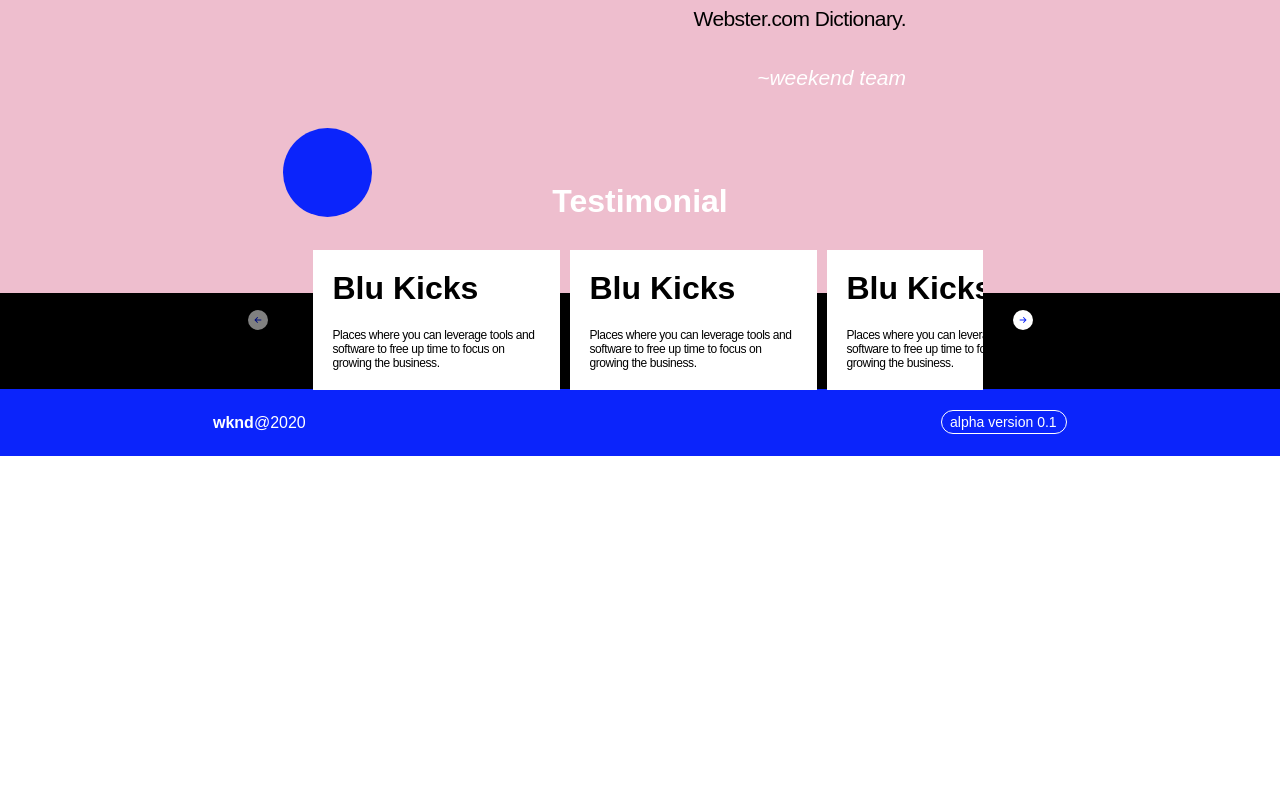
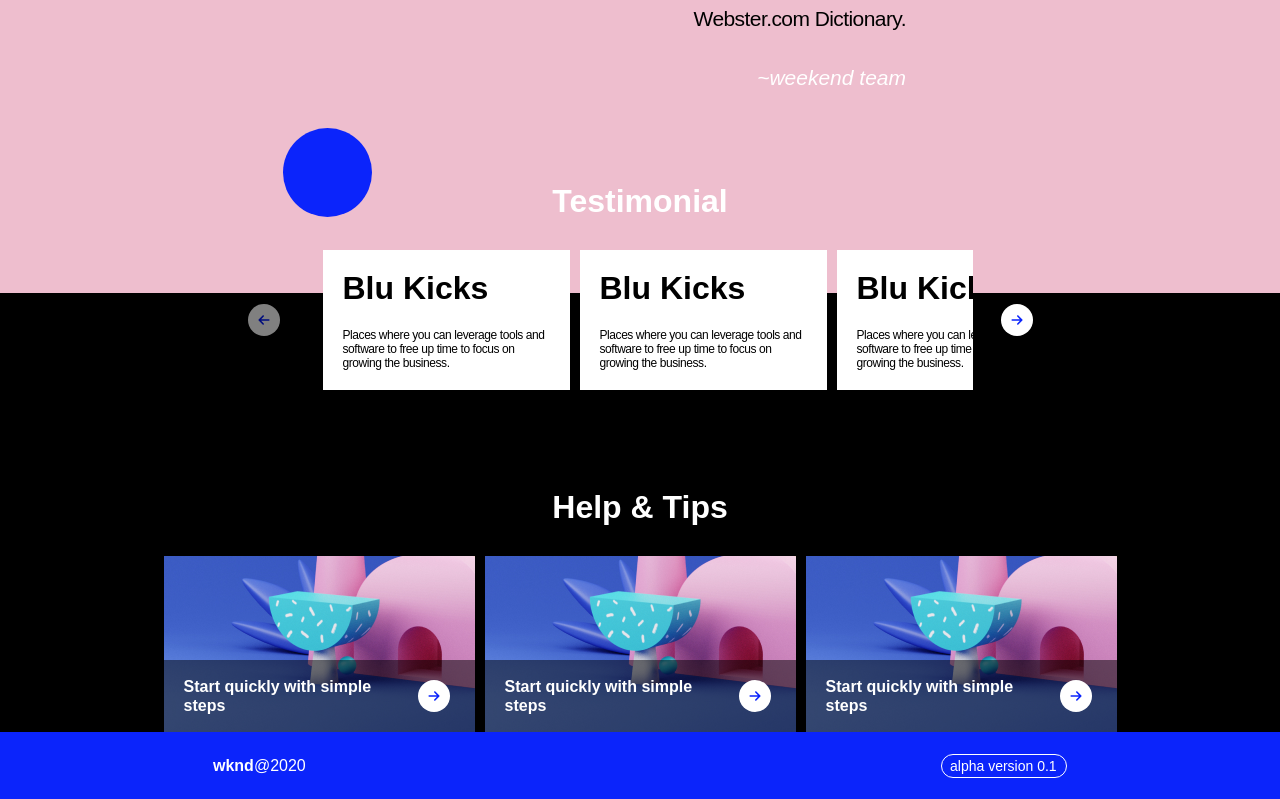
Before and after one commit to salunaalavi/weekend-inc, a React (Create React App) app: page / in a window 1280 px wide. Shown: the part 1046-1845 px from the top of the page. Before the commit the page ends 1502 px from the top, so only its background shows below. Built offline with nearby package versions, Linux system fonts and the light colour scheme.

Commit message:
Create help & tips component and some animation on it

```diff
--- a/src/App.js
+++ b/src/App.js
@@ -1,6 +1,7 @@
 import Hero from "./components/Hero";
 import Intro from "./components/Intro";
 import Testimonial from "./components/Testimonial";
+import HelpTips from "./components/HelpTips";
 import styles from './App.module.scss';
 
 function App() {
@@ -12,6 +13,7 @@ function App() {
             </div>
             <div className={` text-center text-white bg-black`}>
                 <Testimonial />
+                <HelpTips />
             </div>
         </>
     );
--- /dev/null
+++ b/src/components/HelpTips/components/Card/index.js
@@ -0,0 +1,18 @@
+import image from "../../../../assets/image.jpg";
+import arrow from "../../../../assets/icons/arrow.svg";
+import styles from "./styles.module.scss";
+
+const Card = () => (
+    <div className={`relative ${styles.wrapper}`}>
+        <img className={`${styles.image}`} src={image} alt="" />
+        <div className={`absolute ${styles.blackBar} bg-black`} />
+        <div className={`absolute flex ${styles.contentWrapper} justify-between items-center`}>
+            <h5 className={`${styles.title} text-start`}>
+                Start quickly with simple steps
+            </h5>
+            <img className={`${styles.arrow}`} src={arrow} alt="" />
+        </div>
+    </div>
+);
+
+export default Card;
--- /dev/null
+++ b/src/components/HelpTips/components/Card/styles.module.scss
@@ -0,0 +1,96 @@
+.wrapper {
+  width: 311px;
+  height: 176px;
+  isolation: isolate;
+
+  &:hover {
+    .blackBar {
+      animation-name: tipsOn;
+      animation-duration: 1s;
+      height: 100%;
+    }
+    .contentWrapper {
+      animation-name: tipsOn;
+      animation-duration: 1s;
+      height: 100%;
+    }
+    .arrow {
+      animation-name: rotateOn;
+      animation-duration: 1s;
+    }
+  }
+}
+
+.image {
+  width: 100%;
+  height: 100%;
+  object-fit: cover;
+}
+
+.blackBar {
+  bottom: 0;
+  width: 100%;
+  height: 72px;
+  animation-name: tipsOff;
+  animation-duration: 0.5s;
+  opacity: 0.5;
+}
+
+.contentWrapper {
+  bottom: 0;
+  width: 100%;
+  height: 72px;
+  animation-name: tipsOff;
+  animation-duration: 0.5s;
+  padding: 0 25px 0 20px;
+}
+
+.title {
+  width: 218px;
+  height: 38px;
+  filter: invert(1%) sepia(92%) saturate(28%) hue-rotate(200deg)
+    brightness(106%) contrast(106%);
+}
+
+.arrow {
+  width: 32px;
+  height: auto;
+  animation-name: rotateOff;
+  animation-duration: 0.5s;
+}
+
+@keyframes tipsOn {
+  0% {
+    height: 72px;
+  }
+  100% {
+    height: 100%;
+  }
+}
+
+@keyframes tipsOff {
+  0% {
+    height: 100%;
+  }
+  100% {
+    height: 72px;
+  }
+}
+
+@keyframes rotateOn {
+  0% {
+    transform: rotate(0deg);
+  }
+  100% {
+    transform: rotate(360deg);
+  }
+}
+
+@keyframes rotateOff {
+  0% {
+    transform: rotate(360deg);
+  }
+  100% {
+    transform: rotate(0deg);
+  }
+}
--- /dev/null
+++ b/src/components/HelpTips/index.js
@@ -0,0 +1,17 @@
+import Card from "./components/Card";
+import styles from "./styles.module.scss";
+
+const HelpTips = () => (
+    <div className={`${styles.helpTips}`}>
+        <h2 className={`${styles.title}`}>
+            Help & Tips
+        </h2>
+        <div className={`grid ${styles.helpTipsWrapper} grid-rows-1 grid-flow-col place-content-center`}>
+            <Card />
+            <Card />
+            <Card />
+        </div>
+    </div>
+);
+
+export default HelpTips;
--- /dev/null
+++ b/src/components/HelpTips/styles.module.scss
@@ -0,0 +1,28 @@
+.helpTips {
+}
+
+.helpTipsWrapper {
+  margin-top: 30px;
+  grid-template-rows: repeat(1, minmax(0, 1fr));
+  grid-template-columns: none;
+  grid-auto-flow: column;
+  gap: 10px;
+}
+
+.title {
+  padding: 100px 374px 0;
+}
+
+@media screen and (max-width: 375px), (max-width: 640px), (max-width: 960px) {
+  .helpTipsWrapper {
+    padding: 0 32px;
+    grid-template-columns: repeat(1, minmax(0, 1fr));
+    grid-template-rows: none;
+    grid-auto-flow: row;
+  }
+
+  .title {
+    text-align: start;
+    padding: 67px 32px 0;
+  }
+}
--- a/src/components/Intro/index.js
+++ b/src/components/Intro/index.js
@@ -5,7 +5,7 @@ import styles from './styles.module.scss';
 const Intro = () => (
     <div className={`relative flex ${styles.intro} justify-center`}>
         <div className={`${styles.container} text-end`}>
-            <p className="large">
+            <p className={`large ${styles.textLarge}`}>
                 <span className="font-bold text-bluebonnet">Deffinition;</span> a practice or exercise to test or improve one's fitness for athletic competition,
                 ability, or performance to exhaust (something, such as a mine) by working to devise, arrange,
                 or achieve by resolving difficulties. Merriam-Webster.com Dictionary.
--- a/src/components/Intro/styles.module.scss
+++ b/src/components/Intro/styles.module.scss
@@ -47,7 +47,7 @@ h3 {
     left: 57px;
   }
 
-  p {
+  .textLarge {
     font-size: 16px !important;
     line-height: 24px !important;
   }
--- a/src/components/Testimonial/components/Card/styles.module.scss
+++ b/src/components/Testimonial/components/Card/styles.module.scss
@@ -5,6 +5,4 @@
 
 .content {
     margin-top: 20px;
-    font-size: 12px !important;
-    line-height: 14px !important;
 }
--- a/src/components/Testimonial/index.js
+++ b/src/components/Testimonial/index.js
@@ -1,4 +1,3 @@
-import React, { Component } from "react";
 import Slider from "react-slick";
 import "slick-carousel/slick/slick.css";
 import "slick-carousel/slick/slick-theme.css";
--- a/src/components/Testimonial/slick.css
+++ b/src/components/Testimonial/slick.css
@@ -20,7 +20,12 @@
 .slick-list {
   width: 100%;
   padding: 0 15px;
-  margin: 0px 25px;
+  margin: 0px 35px;
+}
+
+.slick-arrow {
+  width: 32px;
+  height: auto;
 }
 
 .slick-prev {
@@ -38,7 +43,7 @@
 
   .slick-list {
     margin: 0;
-    padding: 0 22px;
+    padding: 0 32px;
   }
 
   .slick-arrow {
--- a/src/components/Testimonial/styles.module.scss
+++ b/src/components/Testimonial/styles.module.scss
@@ -6,10 +6,6 @@
 .wrapper {
   top: -110px;
   width: 735px;
-}
-
-.container {
-  padding: 152px 374px 0;
 }
 
 .testimonialTitle {
```
Also changed, not shown: src/assets/image.jpg (added).
